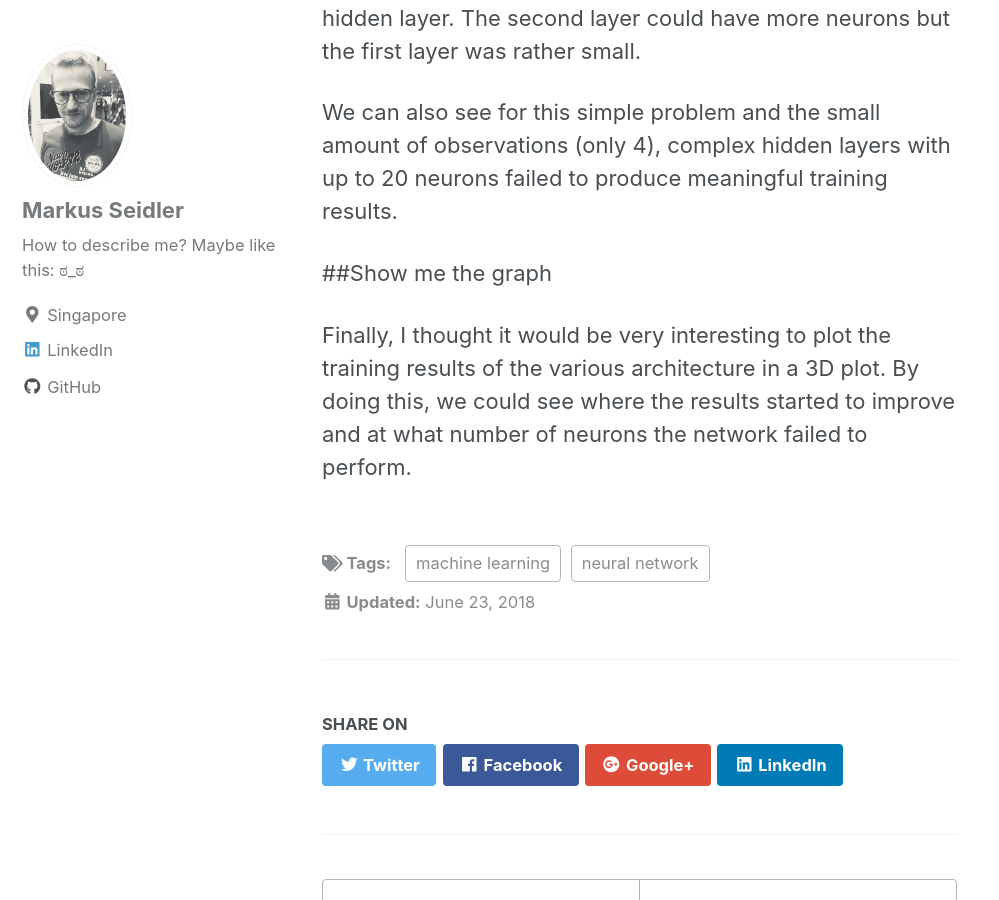
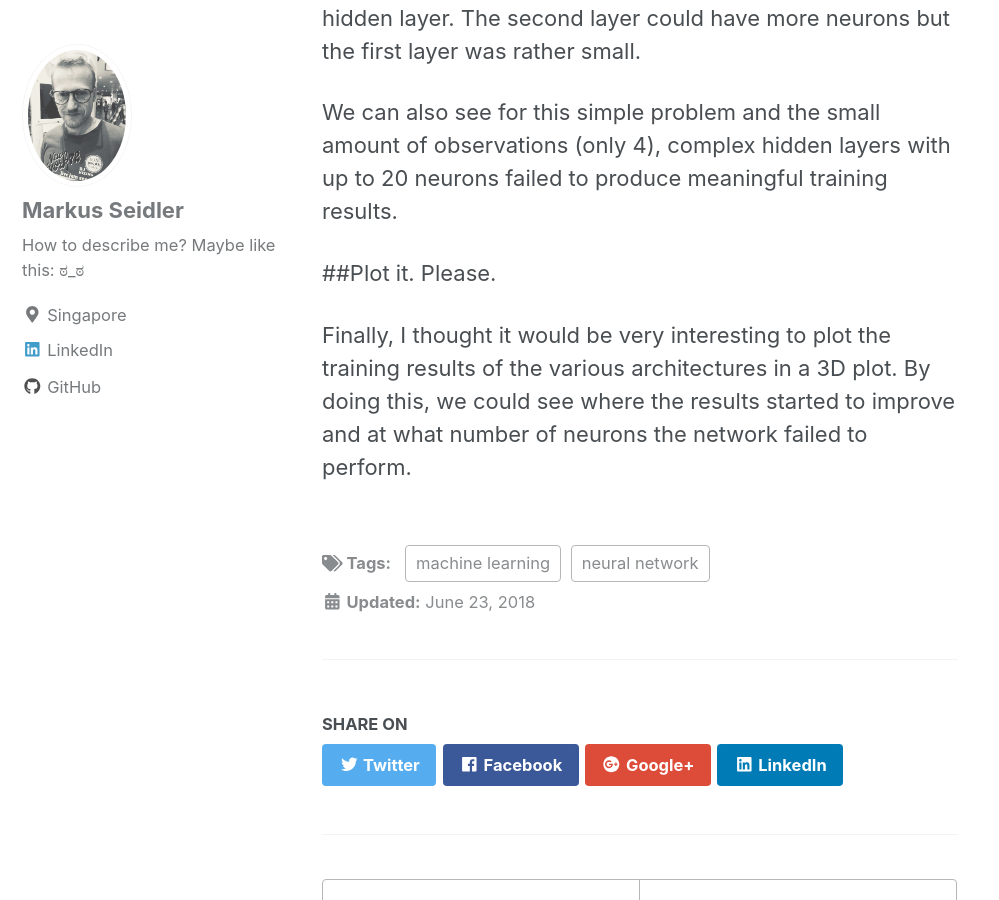
Before and after one commit to markusseidler/markusseidler.github.io, a Jekyll site: the page built from _posts/2018-06-23-Number_of_neurons.md, in a window 1280 px wide and 900 px high, scrolled down 6692 px. Shown: the whole window, without its empty margins (0-999 px from the left). Built offline with Jekyll 4.4.1, drawn with Linux system fonts in a browser that asks for light colours; nearby versions of some CDN libraries.

Commit message:
plot it.

```diff
--- a/_posts/2018-06-23-Number_of_neurons.md
+++ b/_posts/2018-06-23-Number_of_neurons.md
@@ -162,8 +162,8 @@ We can also see for this simple problem and the small amount of observations
 (only 4), complex hidden layers with up to 20 neurons failed to produce meaningful
 training results.
 
-##Show me the graph
+##Plot it. Please.
 
 Finally, I thought it would be very interesting to plot the training results of
-the various architecture in a 3D plot. By doing this, we could see where the results
+the various architectures in a 3D plot. By doing this, we could see where the results
 started to improve and at what number of neurons the network failed to perform.
```
